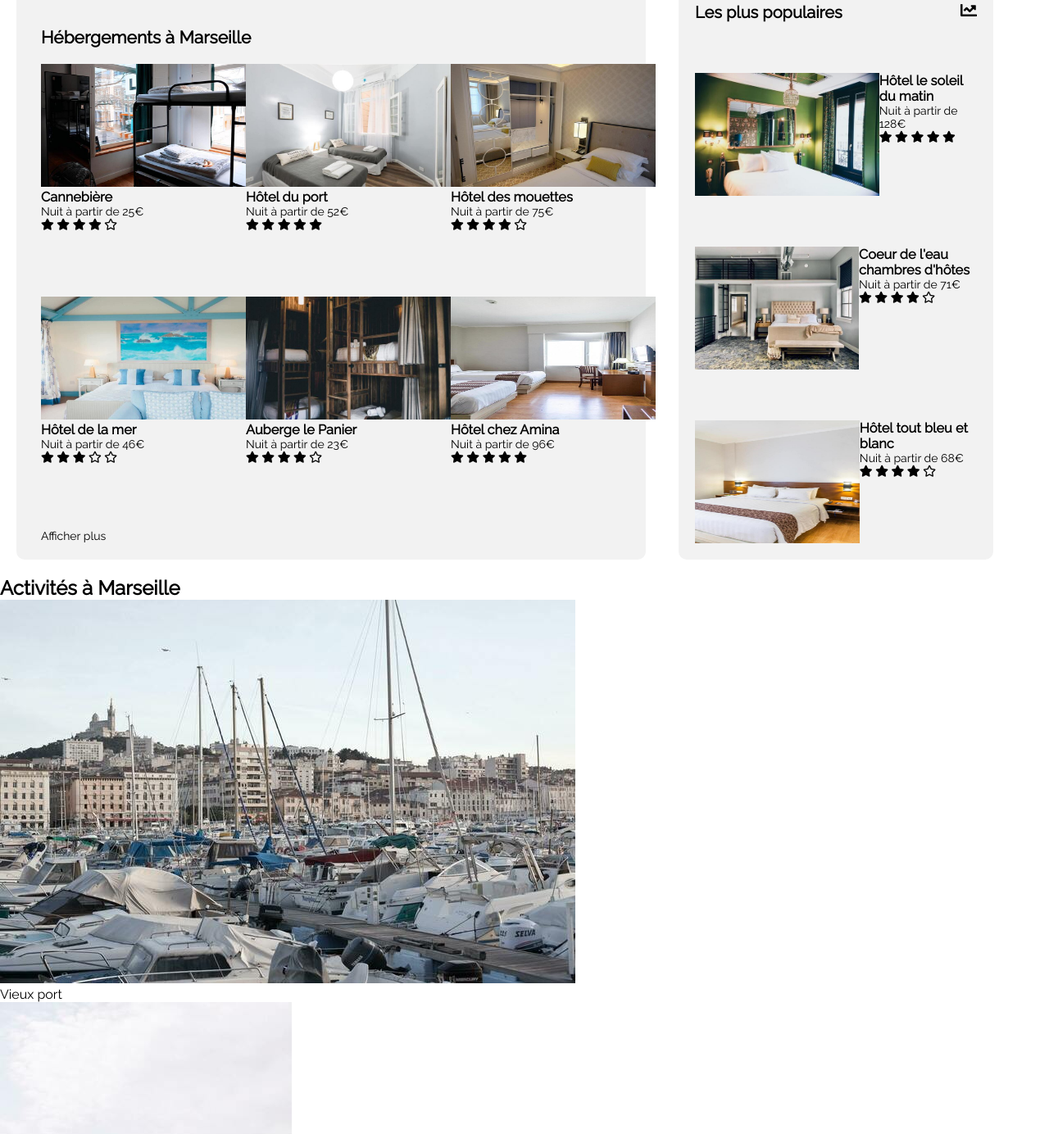
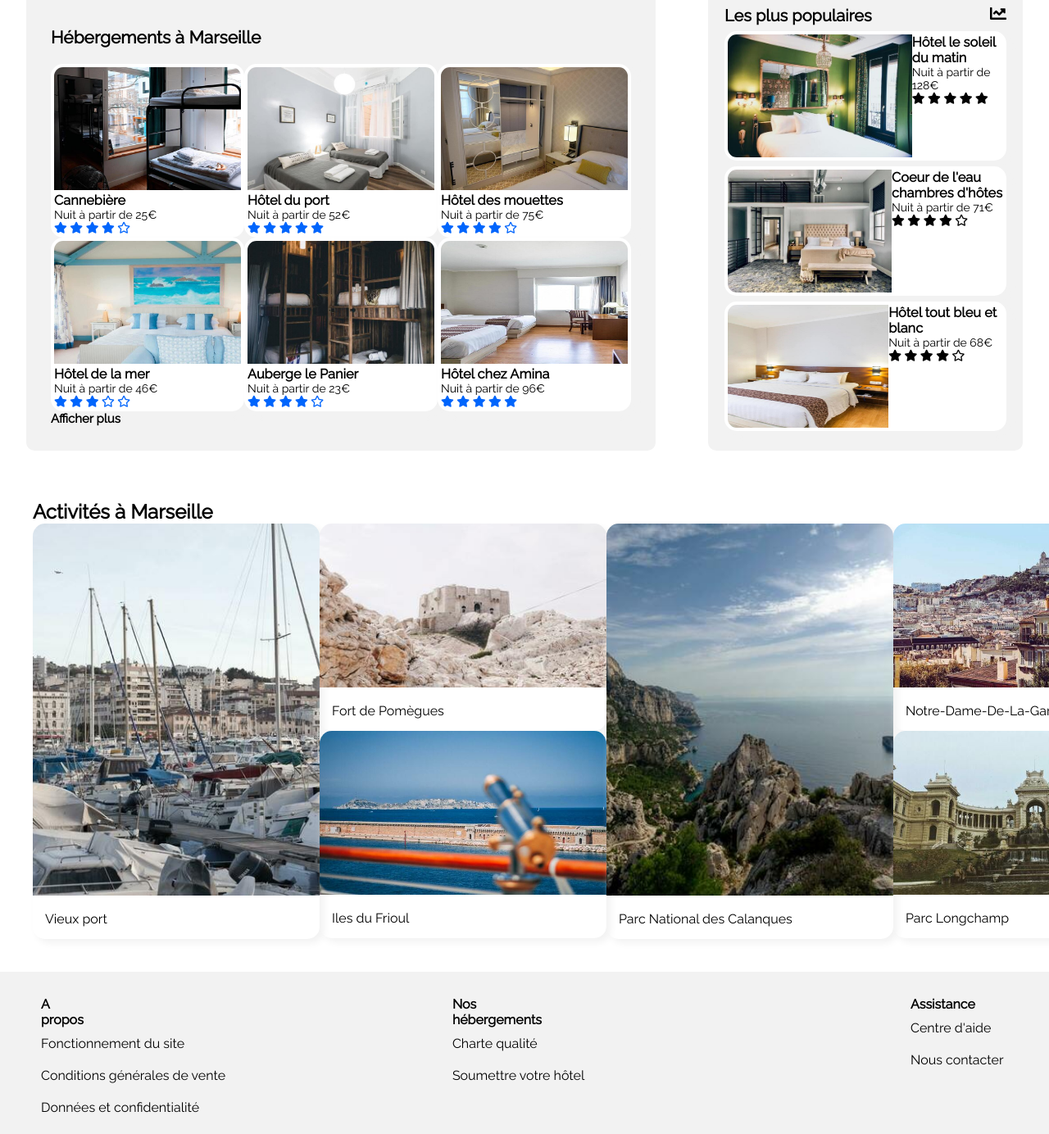
Before and after one commit to HaouriSabrina/HaouriSabrina_2_27012021, a plain HTML site: page index.html in a window 1280 px wide. Shown: the part 367-1751 px from the top of the page at 82% size. Drawn offline with Linux system fonts and the light colour scheme.

Commit message:
MEP bordure image+ombres+disposition

```diff
--- a/Reservia_CSS.css
+++ b/Reservia_CSS.css
@@ -23,13 +23,30 @@ a:visited
     box-sizing: border-box;
 }
 
+figure
+{
+    border-radius: 15px;
+    box-shadow: 5px 5px 10px #f2f2f2;
+    overflow: hidden;
+}
+
+#hebergements figure
+{
+    border: 4px solid white;
+    background-color: white;
+}
+
+#activites figcaption
+{
+    padding: 15px;
+}
 /*MEP HEADER*/
 header
 {
     display: flex;
     align-items: center;
     justify-content: space-between;
-    padding-left: 30px;
+    padding-left: 40px;
     width: auto;
 }
 
@@ -73,7 +90,7 @@ header
     align-items: flex-start;
     justify-content: space-around;
     flex-direction: column;
-    padding-left: 30px;
+    padding-left: 40px;
 }
 
 .titre_section_une
@@ -226,11 +243,12 @@ margin-bottom: 8px;
     font-size: 15px;
 }
 
-/*MEP SECTION HBGMT*/
+/*MEP SECTION HBGMT + POPU*/
 
 #hebergements
 {
     display: flex;
+    justify-content: space-around;
 }
 
 .hebergements
@@ -238,7 +256,6 @@ margin-bottom: 8px;
     background-color: #f2f2f2;
     padding: 30px;
     margin: 20px;
-    height: 700px;
     border-radius: 10px;
     display: flex;
     flex-direction: column;
@@ -246,10 +263,7 @@ margin-bottom: 8px;
     font-size: 14px;
 }
 
-.hebergements figcaption
-{
-    padding-bottom: 80px;
-}
+
 .titre-hebergements
 {
     margin-top: 20px;
@@ -272,6 +286,16 @@ margin-bottom: 8px;
     justify-content: space-between;
 }
 
+.hebergements i
+{
+    color: #0065FC;
+}
+
+.afficher_plus
+{
+    font-weight: bold;
+    font-size: 15px;
+}
 .populaire
 {
     background-color: #f2f2f2;
@@ -282,7 +306,7 @@ margin-bottom: 8px;
     width: 30%;
     display: flex;
     flex-direction: column;
-    justify-content: space-between;
+    justify-content: space-around;
 }
 
 .titre-populaire
@@ -306,6 +330,36 @@ display: flex;
 {
     display: flex;
 }
+
+
+/*MEP ACTIVITE*/
+
+#activites
+{
+    padding: 40px;
+}
+
+.conteneur-activites
+{
+    display: flex;
+    justify-content: space-between;
+}
+
+.colonne-impair img
+{
+    width: 350px;
+    height: 454px;
+    object-fit: cover;
+}
+
+.colonne-pair img
+{
+    width: 350px;
+    height: 200px;
+    object-fit: cover;
+}
+
+
 /*Footer*/
 footer
 {
--- a/index.html
+++ b/index.html
@@ -209,22 +209,30 @@
     <!--section 3 activités : photos encadrées-->
     <section id="activites">
         <h2 class="titre_activite">Activités à Marseille</h2>
+        <div class="conteneur-activites">
+            <div class="colonne-impair">
                 <figure class="photos">
-            <img src="images/activites/4_small/vieux_port.jpg" alt="Vieux Port" title="Vieux Port" />
+                    <img src="images/activites/4_small/vieux_port.jpg" alt="Vieux Port" title="Vieux Port"/>
                     <figcaption>Vieux port</figcaption>
                 </figure>
+            </div>
+            <div class="colonne-pair">
                 <figure class="photos">
-            <img src="images/activites/4_small/pomègues.jpg" alt="Fort de Pomègues" title="Fort de Pomègues" />
+                    <img src="images/activites/4_small/pomègues.jpg" alt="Fort de Pomègues" title="Fort de Pomègues"/>
                     <figcaption>Fort de Pomègues</figcaption>
                 </figure>
                 <figure class="photos">
-            <img src="images/activites/4_small/frioul.jpg" alt="Iles du Frioul" title="Iles du Frioul" />
+                    <img src="images/activites/4_small/frioul.jpg" alt="Iles du Frioul" title="Iles du Frioul"/>
                     <figcaption>Iles du Frioul</figcaption>
                 </figure>
+            </div>
+            <div class="colonne-impair">
                 <figure class="photos">
                     <img src="images/activites/4_small/calanques.jpg" alt="Parc National des Calanques" title="Parc National des Calanques" />
                     <figcaption>Parc National des Calanques</figcaption>
                 </figure>
+            </div>
+            <div class="colonne-pair">
                 <figure class="photos">
                     <img src="images/activites/4_small/notre_dame.jpg" alt="Notre-Dame-De-La-Garde" title="Notre-Dame-De-La-Garde"/>
                     <figcaption>Notre-Dame-De-La-Garde</figcaption>
@@ -233,6 +241,8 @@
                     <img src="images/activites/4_small/Longchamp.jpg" alt="Parc Longchamp" title="Parc Longchamp"/>
                     <figcaption>Parc Longchamp</figcaption>
                 </figure>
+            </div>
+        </div>
     </section>
 
     <!--footer nav divisées en 3 colonnes -->
```
Lines whose indentation alone changed are shown as unchanged.
